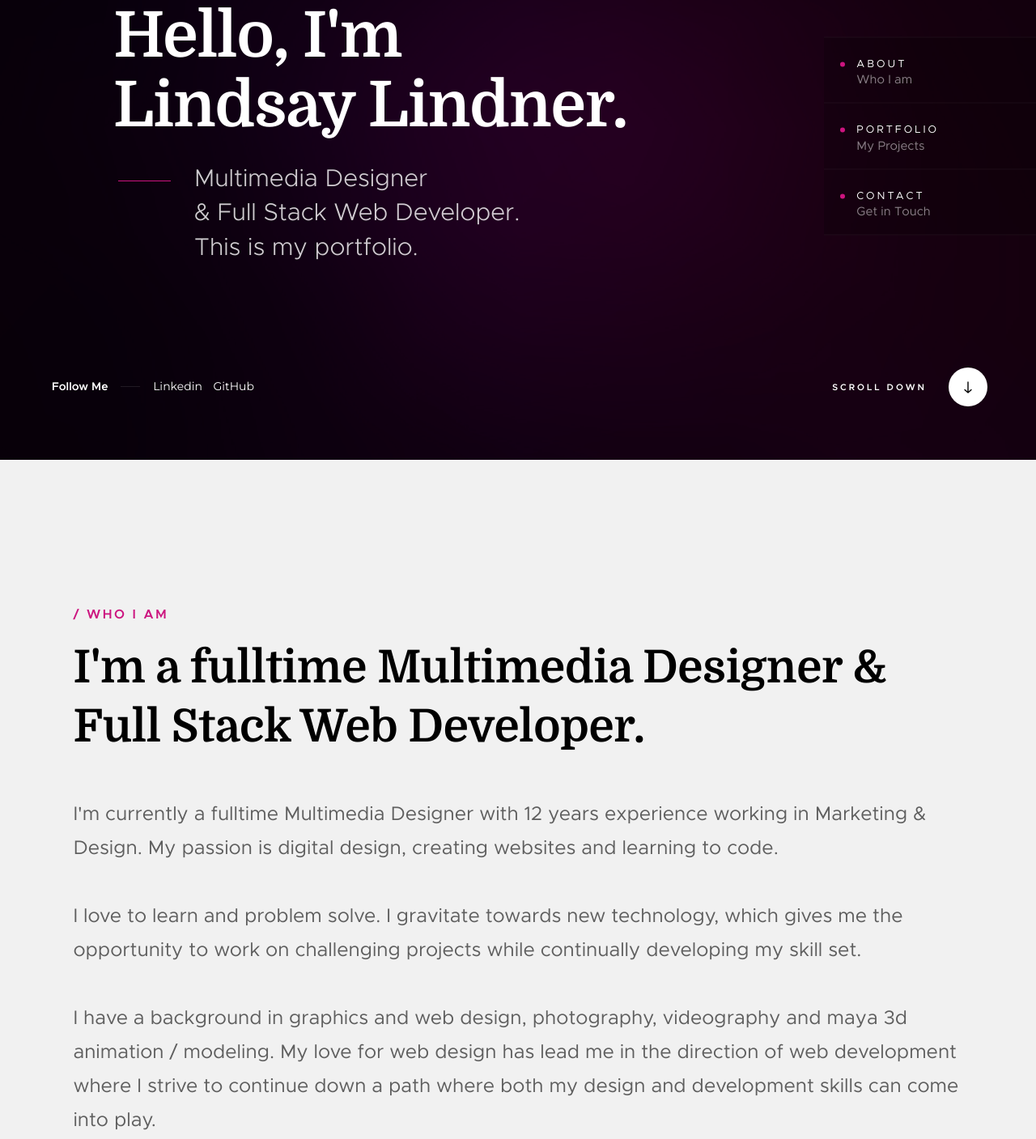
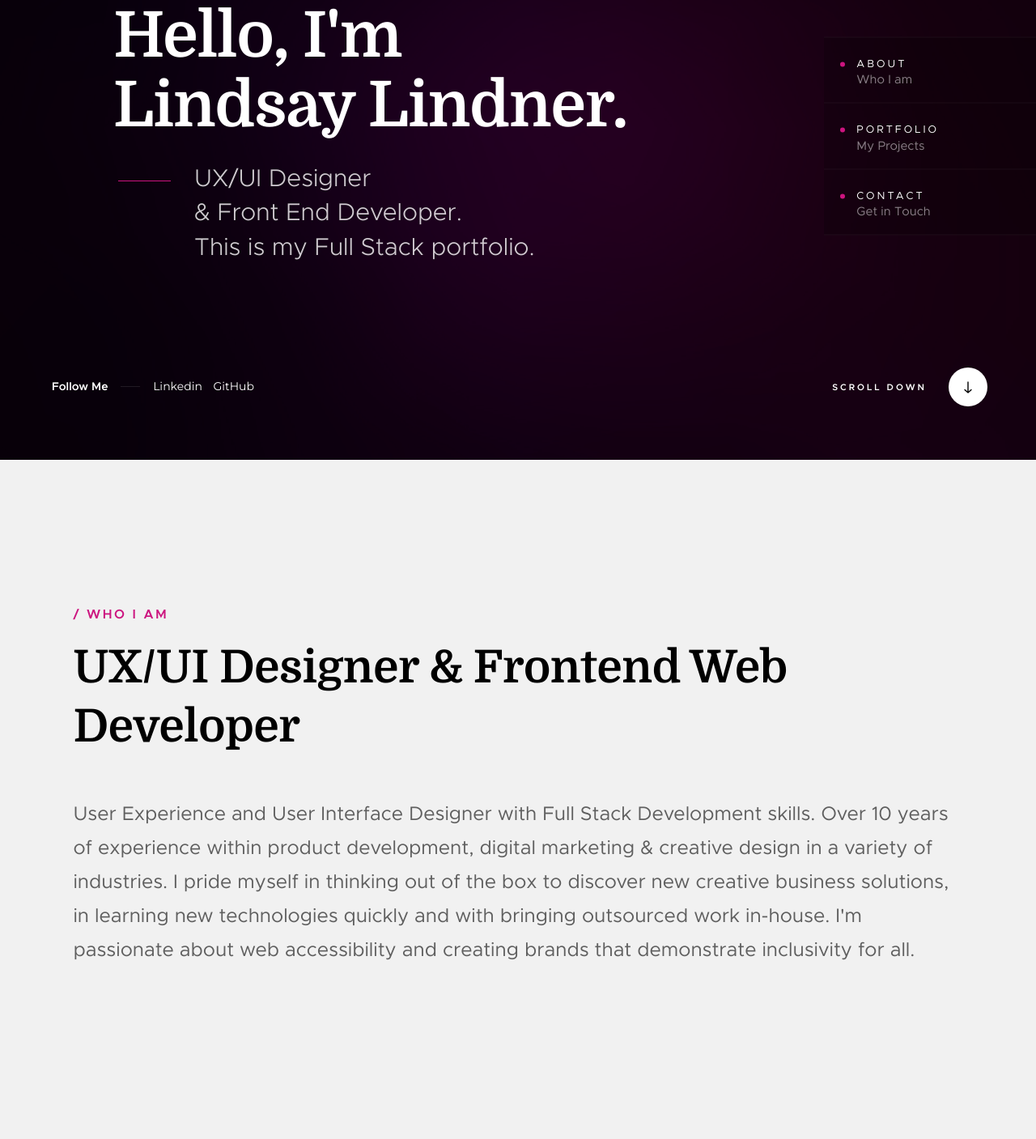
Before and after one commit to lindnerdesign/lindnerdesign.github.io, a plain HTML site: page index.html in a window 1280 px wide. Shown: the part 232-1639 px from the top of the page at 81% size. Drawn offline with Linux system fonts and the light colour scheme; files whose address does not match are found by name.

Commit message:
Update index.html

```diff
--- a/index.html
+++ b/index.html
@@ -53,7 +53,7 @@
                     <li><a class="smoothscroll"  href="#contact" title="contact">Contact</a></li>
                 </ul>
 
-                <p>I'm currently a Multimedia Designer & Full Stack Web Developer. Let's get in touch. Message me <a href="mailto:lindnerdesign@gmail.com" target="_blank">here.</p>
+                <p>I'm currently a UX/UI Designer & Front End Developer. Let's get in touch. Message me <a href="mailto:lindnerdesign@gmail.com" target="_blank">here.</p>
 
                 <ul class="header-nav__social">
                     <li>
@@ -89,9 +89,9 @@
                 </h1>
 
                 <p>
-                Multimedia Designer <br>
-                & Full Stack Web Developer.<br>
-                This is my portfolio.
+                UX/UI Designer<br>
+                & Front End Developer.<br>
+                This is my Full Stack portfolio.
                 </p>
             </div> <!-- end home-content__main -->
 
@@ -129,18 +129,17 @@
         <div class="row section-header" data-aos="fade-up">
             <div class="col-full">
                 <h3 class="subhead">Who I am</h3>
-                <h1 class="display-1">I'm a fulltime Multimedia Designer & Full Stack Web Developer.</h1>
+                <h1 class="display-1">UX/UI Designer & Frontend Web Developer</h1>
             </div>
         </div> <!-- end section-header -->
 
         <div class="row" data-aos="fade-up">
             <div class="col-full">
                 <p class="lead">
-                I'm currently a fulltime Multimedia Designer with 12 years experience working in Marketing & Design. My passion is digital design, creating websites and learning to code.
-                <br><br>
-                I love to learn and problem solve. I gravitate towards new technology, which gives me the opportunity to work on challenging projects while continually developing my skill set.
-                <br><br>
-                I have a background in graphics and web design, photography, videography and maya 3d animation / modeling. My love for web design has lead me in the direction of web development where I strive to continue down a path where both my design and development skills can come into play.
+                    User Experience and User Interface Designer with Full Stack Development skills.
+                    Over 10 years of experience within product development, digital marketing & creative design in a variety of industries.
+                    I pride myself in thinking out of the box to discover new creative business solutions, in learning new technologies quickly and with bringing outsourced work in-house.
+                    I'm passionate about web accessibility and creating brands that demonstrate inclusivity for all.
                 </p>
             </div>
         </div> <!-- end about-desc -->
@@ -685,7 +684,7 @@
             <div class="col-full contact-main">
                 <p>
                 <a href="mailto:lindnerdesign@gmail.com" class="contact-email">lindnerdesign@gmail.com</a>
-                <span class="contact-number"><a href="https://lindsaylindnerdesign.com">Visit my Graphic Design Portfolio</a></span>
+                <span class="contact-number"><a href="https://lindsaylindnerdesign.com">Visit my Visual Design Portfolio</a></span>
                 </p>
             </div> <!-- end contact-main -->
 
```
